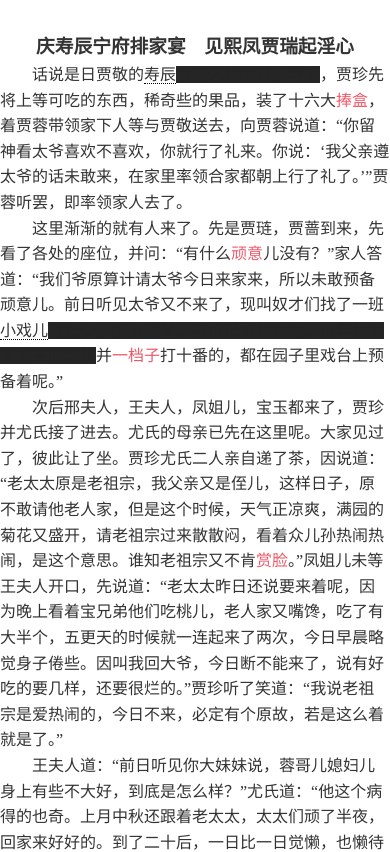
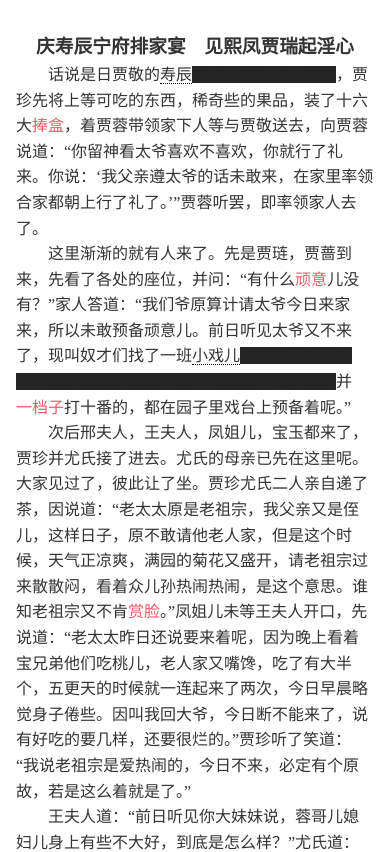
Before and after one commit to Antrairs/HongLouMeng, a website: page folder/chapter11.html in a window 390 px wide. Shown: the top 852 px of the page. Drawn offline with Linux system fonts and the light colour scheme.

Commit message:
Add files via upload

```diff
--- a/folder/master.css
+++ b/folder/master.css
@@ -4,18 +4,19 @@
 }
 
 body {
-    padding: 2em calc(50% - 450px + 2em);
+    padding: 2rem calc(50% - 450px + 2rem);
+    /*padding: 2rem 1rem;*/
     font-size: 1rem;
     line-height: 1.6;
     color: #333;
-    /*overflow: scroll;*/
 }
 
-@media screen and (max-width:600px){
+@media screen and (max-width: 960px){
     body {
-        padding: 2em calc(80% - 450px + 2em);
+        padding: 2rem 1rem;
     }
 }
+
 
 .key-word {
     position: relative;
--- a/folder/master.js
+++ b/folder/master.js
@@ -1,3 +1,5 @@
+
+
 
 const para = document.querySelectorAll('#paragraph > p')
 
```
